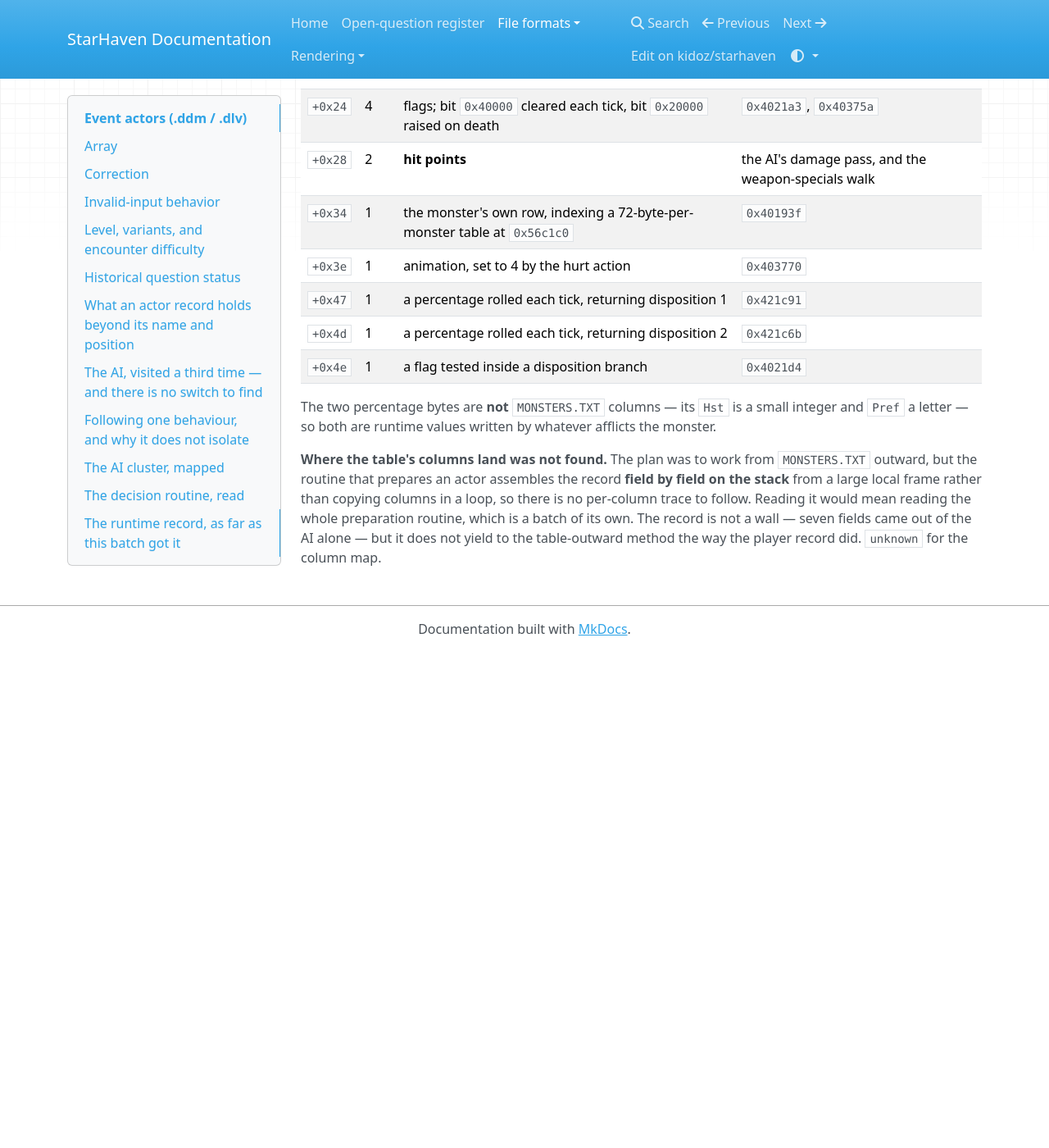
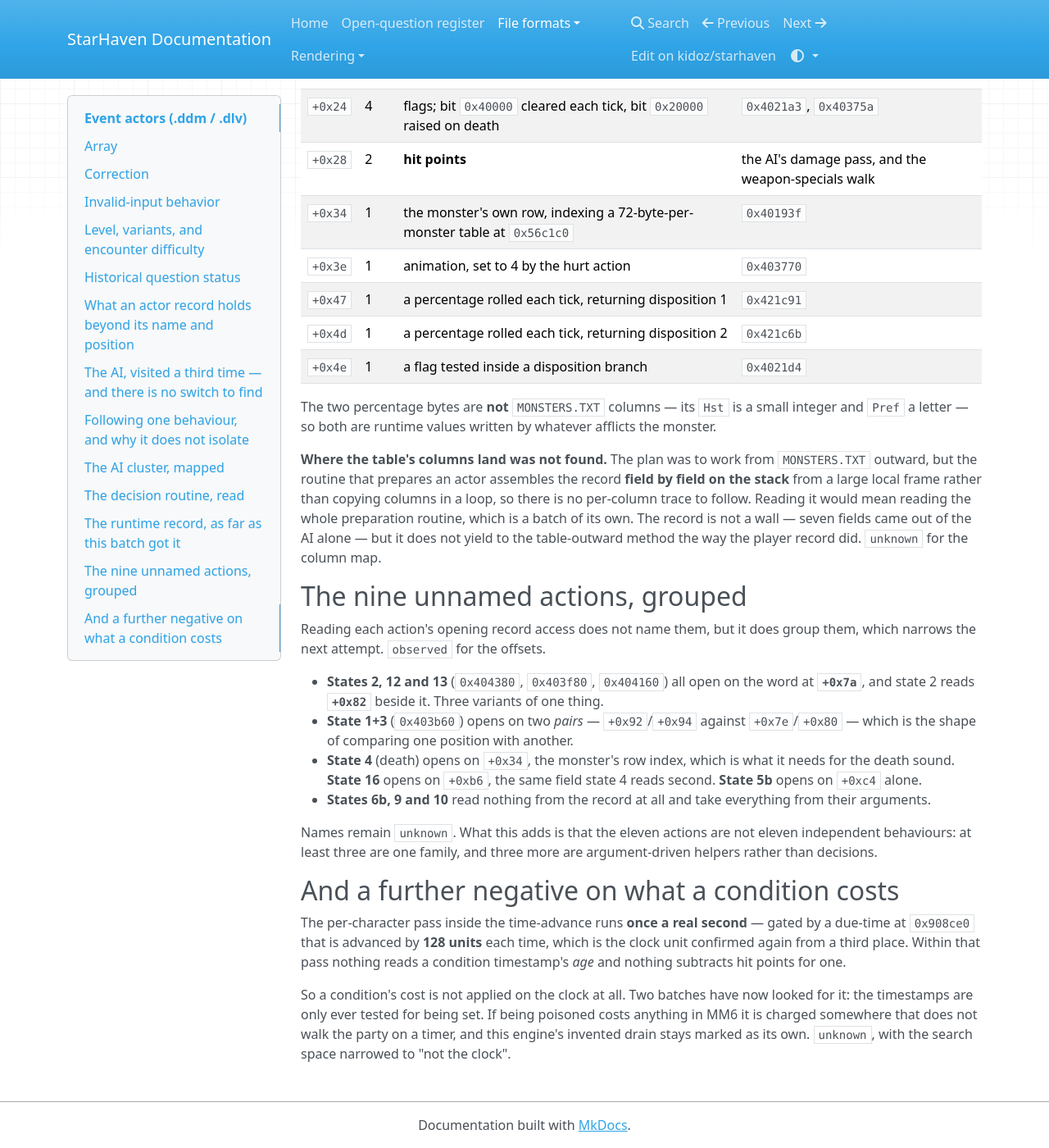
Before and after one commit to kidoz/starhaven, an MkDocs documentation site: the page built from docs/formats/event-actors.md, in a window 1280 px wide and 1400 px high, scrolled down 7032 px. Shown: the whole window at 82% size. Built offline with MkDocs 1.6.1, drawn with Linux system fonts in a browser that asks for light colours; nearby versions of some CDN libraries; before the commit the page ends 7827 px from its top, so only the background shows below that.

Commit message:
Group the unnamed AI actions and narrow the condition-cost search

```diff
--- a/docs/formats/event-actors.md
+++ b/docs/formats/event-actors.md
@@ -339,3 +339,38 @@ it would mean reading the whole preparation routine, which is a batch of its
 own. The record is not a wall — seven fields came out of the AI alone — but
 it does not yield to the table-outward method the way the player record did.
 `unknown` for the column map.
+
+## The nine unnamed actions, grouped
+
+Reading each action's opening record access does not name them, but it does
+group them, which narrows the next attempt. `observed` for the offsets.
+
+- **States 2, 12 and 13** (`0x404380`, `0x403f80`, `0x404160`) all open on
+  the word at **`+0x7a`**, and state 2 reads **`+0x82`** beside it. Three
+  variants of one thing.
+- **State 1+3** (`0x403b60`) opens on two *pairs* — `+0x92`/`+0x94` against
+  `+0x7e`/`+0x80` — which is the shape of comparing one position with
+  another.
+- **State 4** (death) opens on `+0x34`, the monster's row index, which is
+  what it needs for the death sound. **State 16** opens on `+0xb6`, the same
+  field state 4 reads second. **State 5b** opens on `+0xc4` alone.
+- **States 6b, 9 and 10** read nothing from the record at all and take
+  everything from their arguments.
+
+Names remain `unknown`. What this adds is that the eleven actions are not
+eleven independent behaviours: at least three are one family, and three more
+are argument-driven helpers rather than decisions.
+
+## And a further negative on what a condition costs
+
+The per-character pass inside the time-advance runs **once a real second** —
+gated by a due-time at `0x908ce0` that is advanced by **128 units** each
+time, which is the clock unit confirmed again from a third place. Within
+that pass nothing reads a condition timestamp's *age* and nothing subtracts
+hit points for one.
+
+So a condition's cost is not applied on the clock at all. Two batches have
+now looked for it: the timestamps are only ever tested for being set. If
+being poisoned costs anything in MM6 it is charged somewhere that does not
+walk the party on a timer, and this engine's invented drain stays marked as
+its own. `unknown`, with the search space narrowed to "not the clock".
```
Also changed, not shown: README.md (+13 -0 lines).
